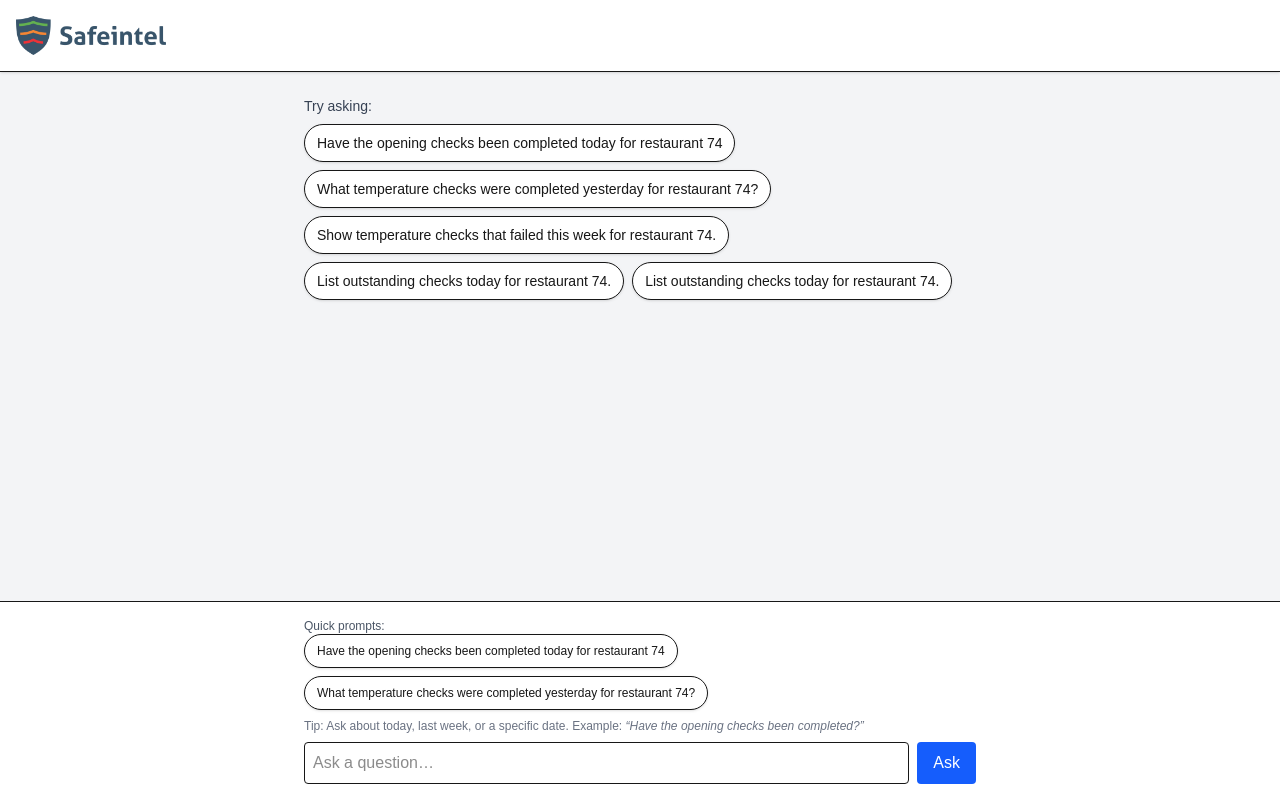
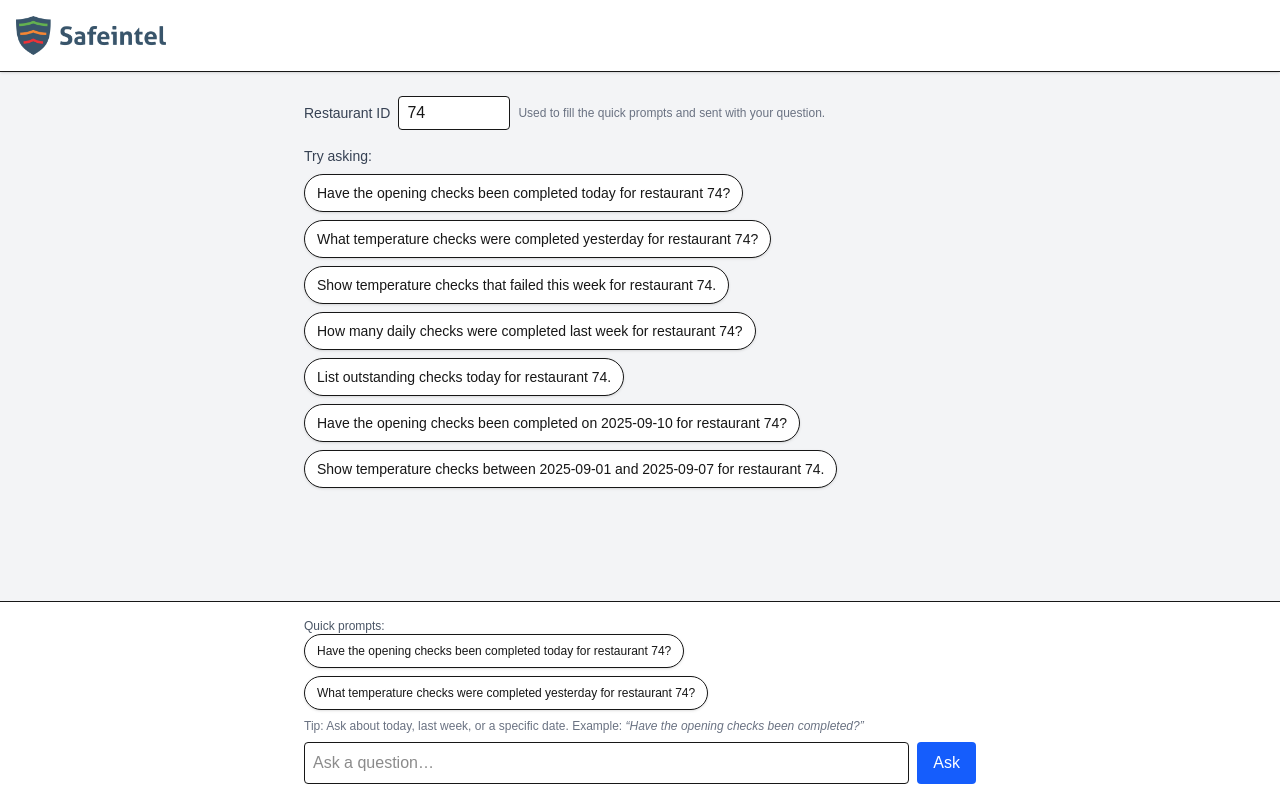
Before and after one commit to ayodejioluseyi/db-qna, a Next.js app: page / in a window 1280 px wide. Built offline with nearby package versions, Linux system fonts and the light colour scheme.

Commit message:
chore: cast aggregates to numbers, tighten guard

```diff
--- a/src/app/api/ask/route.ts
+++ b/src/app/api/ask/route.ts
@@ -71,9 +71,11 @@ export async function POST(req: NextRequest) {
     }
 
     // Resolve restaurantId: detect in text → body override → safe default
+    // Prefer explicit body restaurantId; else detect from text; else default
     const detected = detectRestaurantId(question);
-    const restaurantId: number = Number.isFinite(detected) ? (detected as number)
-                              : Number(bodyRestaurantId) || 74; // pick your known-good default
+    const restaurantId: number =
+      Number(bodyRestaurantId) || (Number.isFinite(detected) ? (detected as number) : 53);
+
 
     const dr = parseDateRange(question); // null or { startISO, endISO, label }
 
@@ -139,6 +141,11 @@ export async function POST(req: NextRequest) {
     - core_temperature, hot_holding, fridge_freezer: completed when status = 1; failed when status = 0.
     - daily_check: treat as completed if is_completed = 1 OR status = 1 (fallback rule).
 
+    Rules:
+    - When the user says "temperature checks", only refer to core_temperature, hot_holding, and fridge_freezer. Do NOT call daily_check "temperature checks".
+    - When summarising daily_check data, do NOT use the phrase "temperature checks".
+
+
     If SQL is a COUNT, answer naturally (e.g., "Yes, 12 …").
     If rows include a time column (e.g., check_time/start_time/end_time/created_time), include it.
     If no rows, say "No data found."
--- a/src/app/page.tsx
+++ b/src/app/page.tsx
@@ -9,27 +9,31 @@ type Message = {
   timestamp: string;
 };
 
-const EXAMPLES = [
-  'Have the opening checks been completed today for restaurant 74',
-  'What temperature checks were completed yesterday for restaurant 74?',
-  'Show temperature checks that failed this week for restaurant 74.',
-  'List outstanding checks today for restaurant 74.',
-  'List outstanding checks today for restaurant 74.',
+const SUGGESTION_TEMPLATES = [
+  'Have the opening checks been completed today for restaurant {id}?',
+  'What temperature checks were completed yesterday for restaurant {id}?',
+  'Show temperature checks that failed this week for restaurant {id}.',
+  'How many daily checks were completed last week for restaurant {id}?',
+  'List outstanding checks today for restaurant {id}.',
+  'Have the opening checks been completed on 2025-09-10 for restaurant {id}?',
+  'Show temperature checks between 2025-09-01 and 2025-09-07 for restaurant {id}.',
 ];
 
 export default function Home() {
   const [question, setQuestion] = useState('');
   const [messages, setMessages] = useState<Message[]>([]);
   const [loading, setLoading] = useState(false);
+  const [restaurantId, setRestaurantId] = useState<number | ''>(74); // user can change
 
   const now = () =>
     new Date().toLocaleTimeString([], { hour: '2-digit', minute: '2-digit' });
+
+  const fill = (tpl: string) => tpl.replace('{id}', String(restaurantId || 74));
 
   async function handleAsk(e: React.FormEvent) {
     e.preventDefault();
     if (!question.trim()) return;
 
-    // Add the user's message to the chat
     setMessages((prev) => [
       ...prev,
       { role: 'user', content: question, timestamp: now() },
@@ -37,15 +41,16 @@ export default function Home() {
     setLoading(true);
 
     try {
-      // Send ONLY the question; the API will auto-detect restaurant id
+      const rid = restaurantId === '' ? undefined : Number(restaurantId);
+      const body = rid ? { question, restaurantId: rid } : { question };
+
       const res = await fetch('/api/ask', {
         method: 'POST',
         headers: { 'Content-Type': 'application/json' },
-        body: JSON.stringify({ question }),
+        body: JSON.stringify(body),
       });
       const data = await res.json();
 
-      // Add assistant's reply
       setMessages((prev) => [
         ...prev,
         {
@@ -57,11 +62,7 @@ export default function Home() {
     } catch {
       setMessages((prev) => [
         ...prev,
-        {
-          role: 'assistant',
-          content: 'Error contacting the server.',
-          timestamp: now(),
-        },
+        { role: 'assistant', content: 'Error contacting the server.', timestamp: now() },
       ]);
     } finally {
       setLoading(false);
@@ -69,34 +70,35 @@ export default function Home() {
     }
   }
 
-  function handleExampleClick(text: string) {
-    setQuestion(text);
-    // Optional auto-submit:
-    // setTimeout(() => document.getElementById('ask-form')?.dispatchEvent(new Event('submit', { cancelable: true, bubbles: true })), 0);
+  function handleExampleClick(tpl: string) {
+    setQuestion(fill(tpl)); // fill {id} with the current restaurantId
   }
 
-  // a tiny helper to render chips (reused in two places)
   function Chips({
-    examples,
+    templates,
     compact = false,
   }: {
-    examples: string[];
+    templates: string[];
     compact?: boolean;
   }) {
     return (
       <div className={`flex flex-wrap gap-2 ${compact ? '' : 'mt-2'}`}>
-        {examples.map((ex) => (
+        {templates.map((tpl) => {
+          const ex = fill(tpl);
+          return (
             <button
-            key={ex}
-            onClick={() => handleExampleClick(ex)}
+              key={tpl}
+              onClick={() => handleExampleClick(tpl)}
               className={`text-sm px-3 py-2 rounded-full border bg-white hover:bg-gray-50 transition shadow-sm ${
                 compact ? 'text-xs px-2 py-1' : ''
               }`}
               type="button"
+              title={ex}
             >
               {ex}
             </button>
-        ))}
+          );
+        })}
       </div>
     );
   }
@@ -105,23 +107,36 @@ export default function Home() {
     <main className="min-h-screen flex flex-col bg-gray-100">
       {/* Header with logo */}
       <header className="p-4 flex items-center border-b bg-white shadow-sm">
-        <Image
-          src="/safeintel-logo.png"
-          alt="SafeIntel Logo"
-          width={150}
-          height={40}
-          priority
-        />
+        <Image src="/safeintel-logo.png" alt="SafeIntel Logo" width={150} height={40} priority />
       </header>
 
       {/* Chat area */}
       <div className="flex-1 overflow-y-auto p-6 flex flex-col items-center">
         <div className="w-full max-w-2xl space-y-4">
+          {/* Restaurant ID selector */}
+          <div className="flex items-center gap-2">
+            <label className="text-sm text-gray-700">Restaurant ID</label>
+            <input
+              value={restaurantId}
+              onChange={(e) => {
+                const v = e.target.value.trim();
+                setRestaurantId(v === '' ? '' : Number(v));
+              }}
+              inputMode="numeric"
+              pattern="[0-9]*"
+              placeholder="e.g. 61"
+              className="border rounded px-2 py-1 w-28 bg-white"
+            />
+            <span className="text-xs text-gray-500">
+              Used to fill the quick prompts and sent with your question.
+            </span>
+          </div>
+
           {/* Full suggestions only when empty */}
           {messages.length === 0 && (
-            <div className="mb-4">
+            <div className="mb-2">
               <h2 className="text-sm font-medium text-gray-700">Try asking:</h2>
-              <Chips examples={EXAMPLES} />
+              <Chips templates={SUGGESTION_TEMPLATES} />
             </div>
           )}
 
@@ -139,9 +154,7 @@ export default function Home() {
               </div>
               <span
                 className={`text-xs mt-1 ${
-                  msg.role === 'user'
-                    ? 'text-right text-gray-200'
-                    : 'text-left text-gray-500'
+                  msg.role === 'user' ? 'text-right text-gray-200' : 'text-left text-gray-500'
                 }`}
               >
                 {msg.timestamp}
@@ -149,32 +162,22 @@ export default function Home() {
             </div>
           ))}
 
-          {loading && (
-            <div className="bg-gray-200 text-gray-600 p-3 rounded-lg self-start">
-              Thinking…
-            </div>
-          )}
+          {loading && <div className="bg-gray-200 text-gray-600 p-3 rounded-lg self-start">Thinking…</div>}
         </div>
       </div>
 
       {/* Input area fixed at bottom */}
       <footer className="p-4 border-t bg-white">
-        <form
-          id="ask-form"
-          onSubmit={handleAsk}
-          className="w-full max-w-2xl mx-auto flex flex-col gap-2"
-        >
+        <form id="ask-form" onSubmit={handleAsk} className="w-full max-w-2xl mx-auto flex flex-col gap-2">
           {/* Always-present compact quick prompts */}
           <div>
             <div className="text-xs text-gray-600">Quick prompts:</div>
-            <Chips examples={EXAMPLES.slice(0, 2)} compact />
+            <Chips templates={SUGGESTION_TEMPLATES.slice(0, 2)} compact />
           </div>
 
           <div className="text-xs text-gray-500">
             Tip: Ask about today, last week, or a specific date. Example:{' '}
-            <span className="italic">
-              “Have the opening checks been completed?”
-            </span>
+            <span className="italic">“Have the opening checks been completed?”</span>
           </div>
 
           <div className="flex gap-2">
@@ -184,10 +187,7 @@ export default function Home() {
               onChange={(e) => setQuestion(e.target.value)}
               placeholder="Ask a question…"
             />
-            <button
-              className="bg-blue-600 text-white rounded px-4 py-2"
-              disabled={loading}
-            >
+            <button className="bg-blue-600 text-white rounded px-4 py-2" disabled={loading}>
               {loading ? 'Thinking…' : 'Ask'}
             </button>
           </div>
```
Also changed, not shown: src/utils/parseDateRange.ts (+28 -14 lines). Lines whose indentation alone changed are shown as unchanged.
